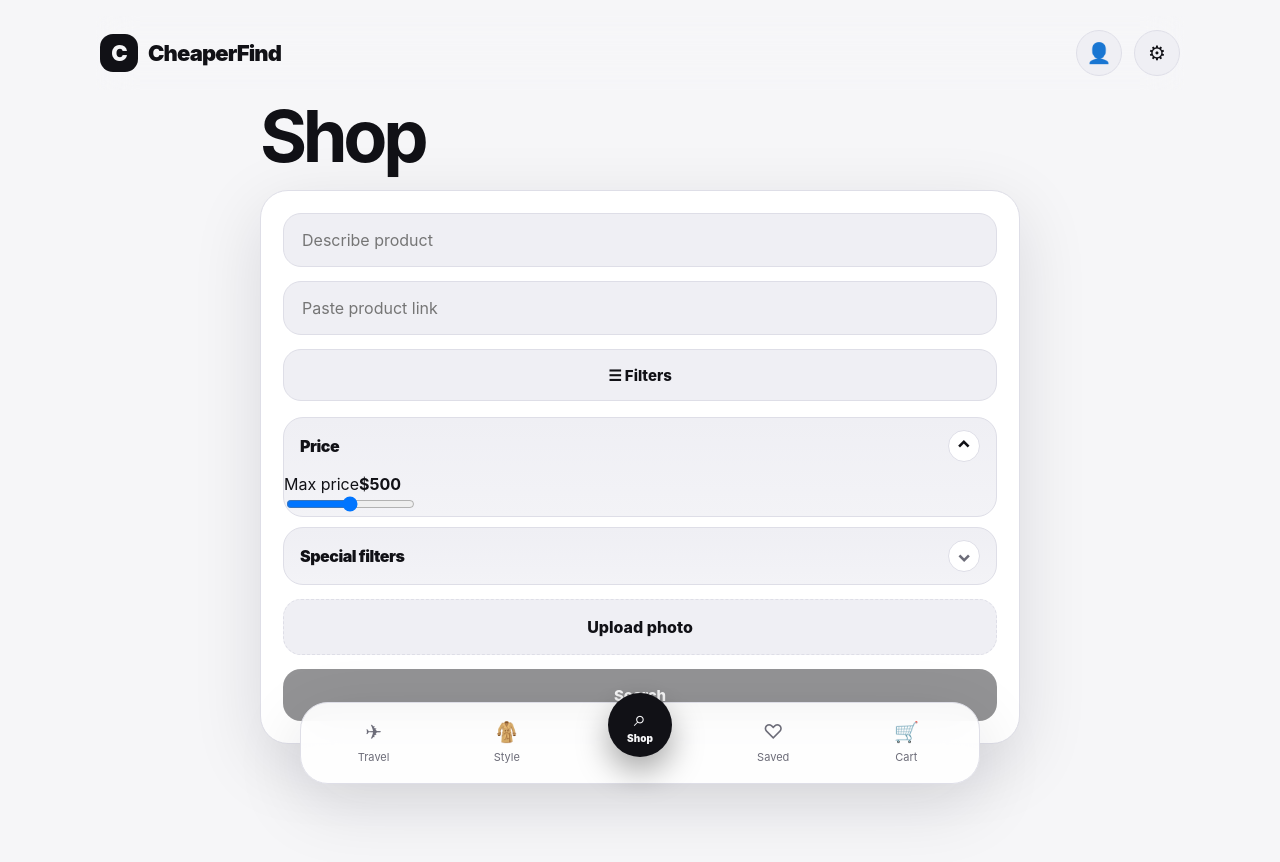
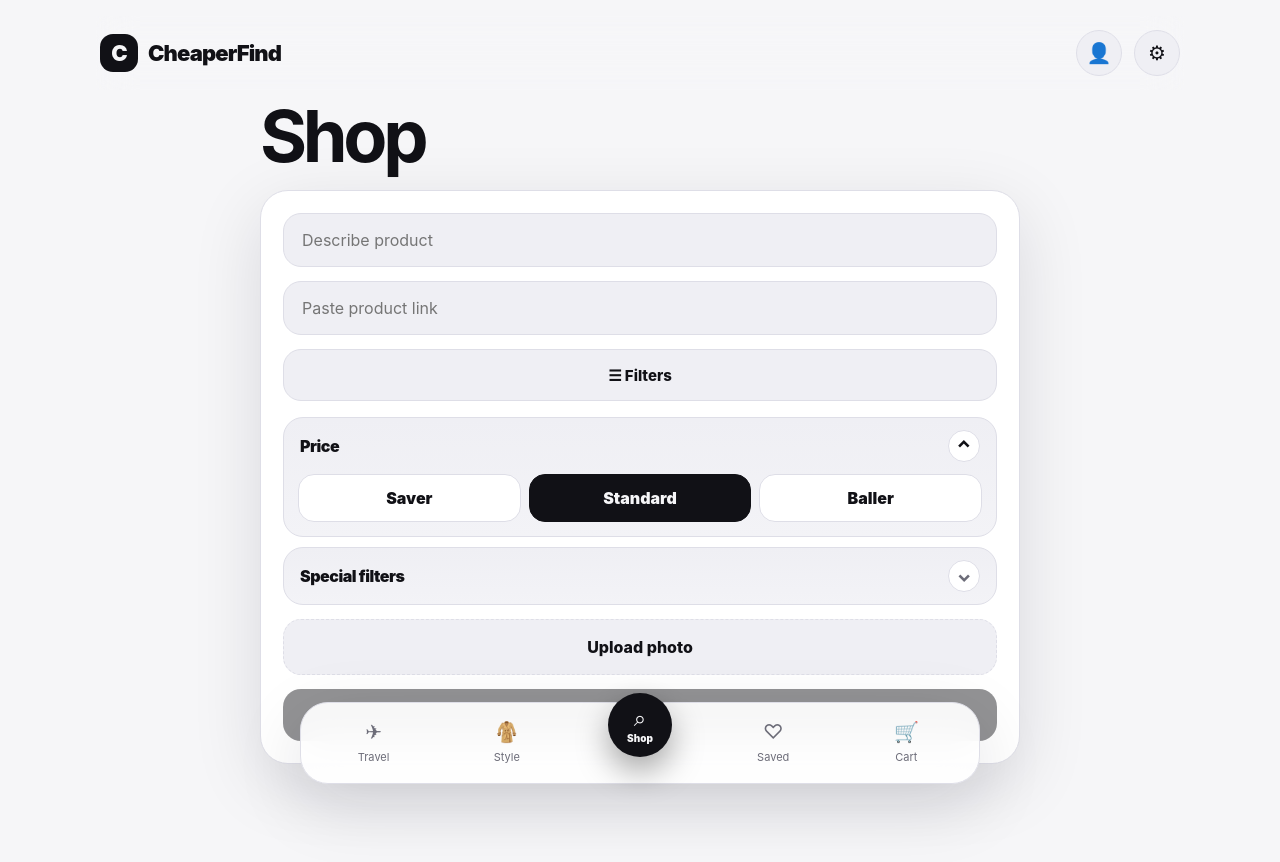
Before and after one commit to Jakelevin999/ccheapest-app-ver-3-, a Next.js app: page / in a window 1280 px wide. Both pictures are taken after a click on the button "☰ Filters". Shown: the top 862 px of the page. Built offline with nearby package versions, Linux system fonts and the light colour scheme.

Commit message:
Replace shop price slider with spender tiers

```diff
--- a/app/page.tsx
+++ b/app/page.tsx
@@ -1,8 +1,10 @@
 'use client';
-import { useState } from 'react';
+import { useEffect, useState } from 'react';
 import { useRouter } from 'next/navigation';
 
 const specialOptions = ['BPA Free','Greenguard Certified','Vegan','Cruelty Free','Non Toxic','Organic','FSC Certified'];
+const priceTiers = ['Saver','Standard','Baller'];
+const priceTierKey = 'cheaperfind:priceTier';
 
 function compressImage(file: File): Promise<string> {
   return new Promise((resolve, reject) => {
@@ -34,9 +36,14 @@ export default function Home() {
   const [imageData, setImageData] = useState<string>('');
   const [filtersOpen, setFiltersOpen] = useState(false);
   const [specialFilters, setSpecialFilters] = useState<string[]>([]);
-  const [maxPrice, setMaxPrice] = useState(500);
+  const [priceTier, setPriceTier] = useState('Standard');
   const [loading, setLoading] = useState(false);
   const router = useRouter();
+
+  useEffect(() => {
+    const saved = localStorage.getItem(priceTierKey);
+    if (saved && priceTiers.includes(saved)) setPriceTier(saved);
+  }, []);
 
   function toggleSpecial(name:string){
     setSpecialFilters(current => current.includes(name) ? current.filter(x => x !== name) : [...current, name]);
@@ -54,7 +61,7 @@ export default function Home() {
       const res = await fetch('/api/search', {
         method: 'POST',
         headers: { 'Content-Type': 'application/json' },
-        body: JSON.stringify({ description: description.trim(), url: url.trim(), imageData, specialFilters, maxPrice })
+        body: JSON.stringify({ description: description.trim(), url: url.trim(), imageData, specialFilters, priceTier })
       });
       const data = await res.json();
       localStorage.setItem('cheaperfind:lastResults', JSON.stringify(data));
@@ -71,9 +78,8 @@ export default function Home() {
       {filtersOpen && <div className="filterPanel">
         <details className="filterDrop" open>
           <summary>Price</summary>
-          <div className="sliderBlock">
-            <div className="sliderTop"><span>Max price</span><strong>${maxPrice}</strong></div>
-            <input className="priceSlider" type="range" min="10" max="1000" step="10" value={maxPrice} onChange={e => setMaxPrice(Number(e.target.value))} />
+          <div className="tierOptions">
+            {priceTiers.map(t => <button key={t} type="button" className={priceTier === t ? 'tierButton active' : 'tierButton'} onClick={() => setPriceTier(t)}>{t}</button>)}
           </div>
         </details>
         <details className="filterDrop">
```
